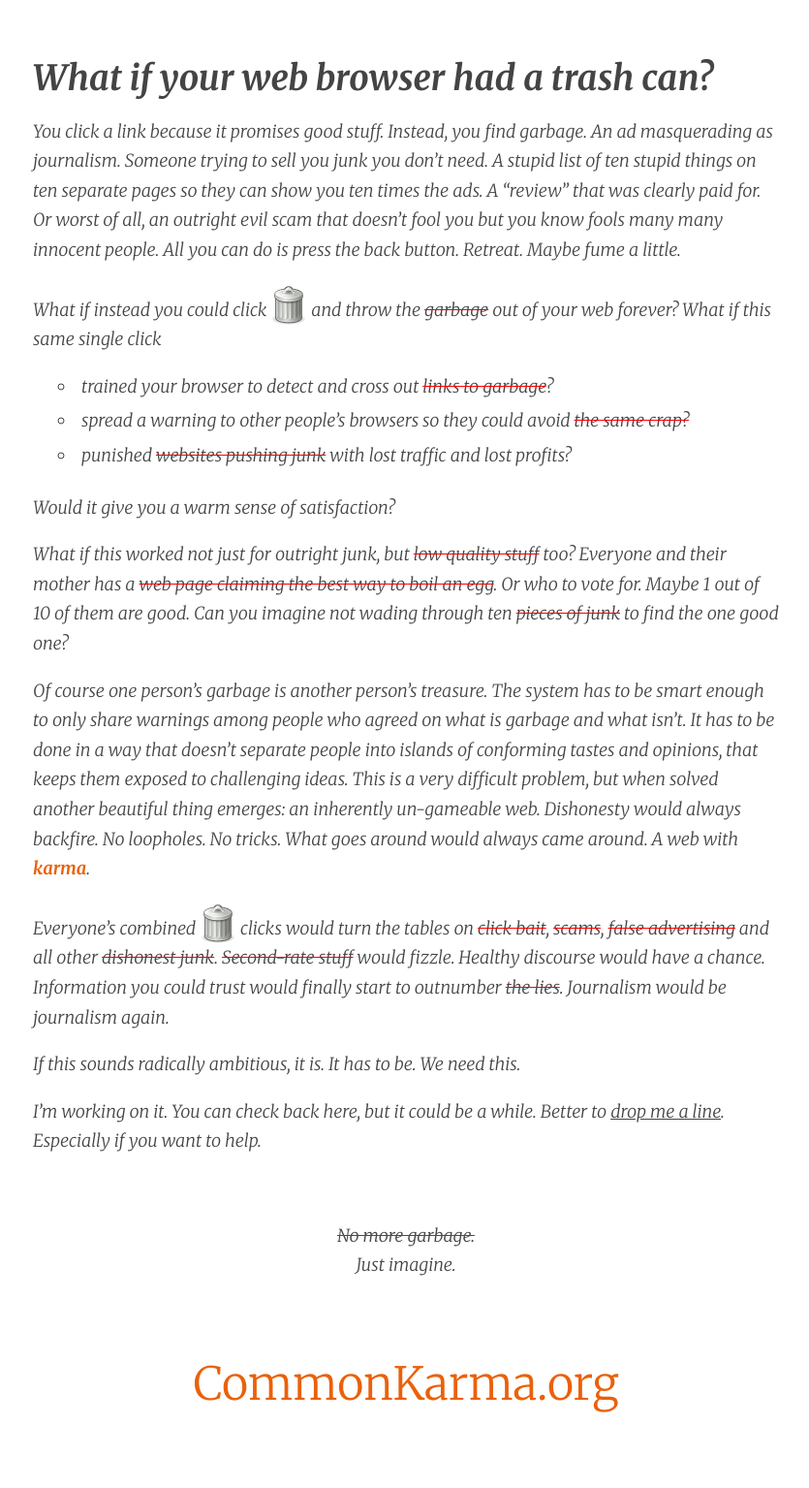
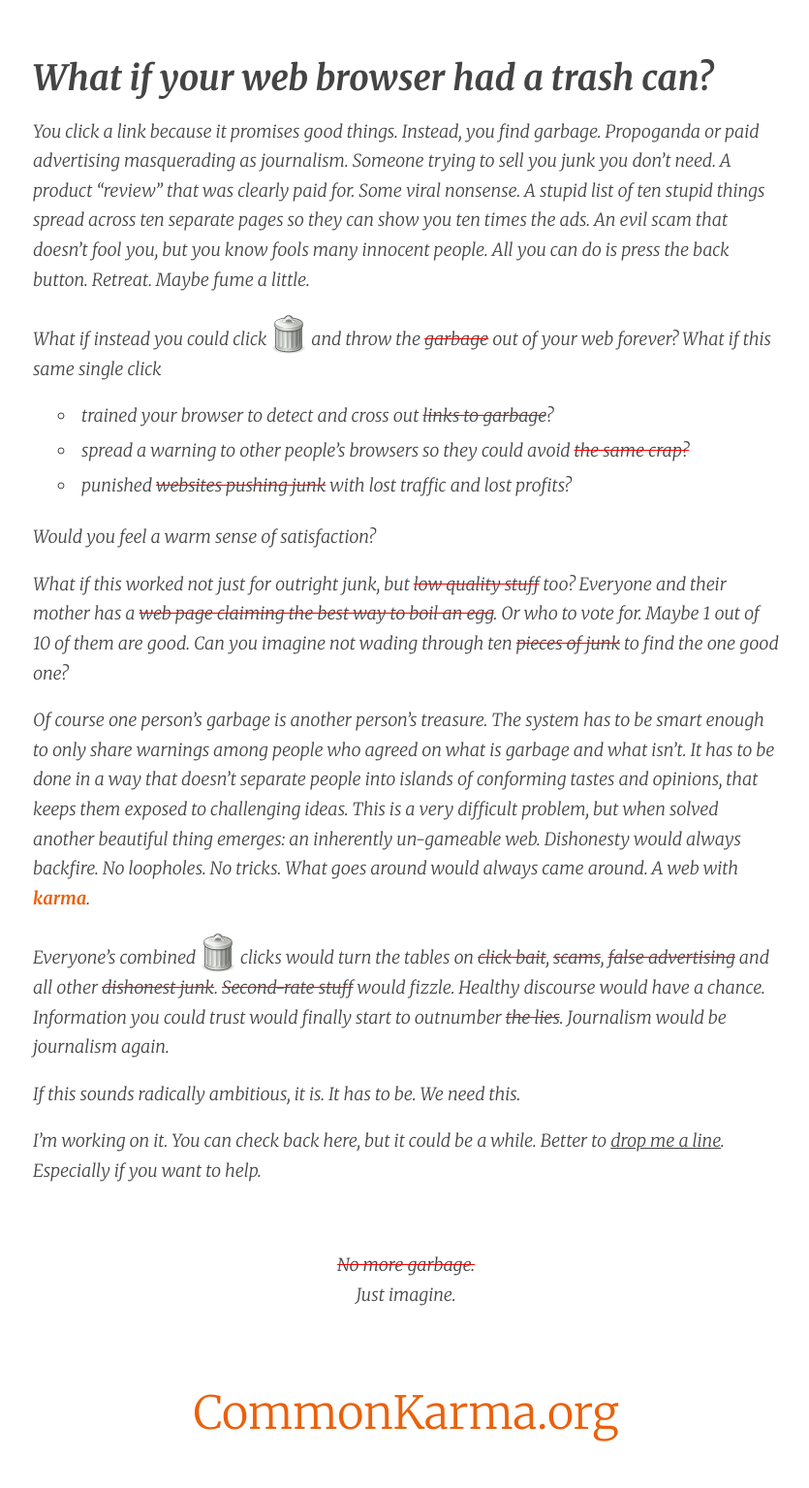
Before and after one commit to commonkarma/commonkarma.org-source, a Jekyll site: the page built from index.md, in a window 1280 px wide. Shown: the whole page at 97% size, without its empty margins (221-1056 px from the left). Built offline with Jekyll 4.4.1, drawn with Linux system fonts in a browser that asks for light colours; comment, search, counter and statistics services are not loaded; before the commit the page ends 1504 px from its top, so only the background shows below that.

Commit message:
update opening paragraph

```diff
--- a/index.md
+++ b/index.md
@@ -7,7 +7,7 @@ title: What If?
 
 # What if your web browser had a trash can?
 
-You click a link because it promises good stuff. Instead, you find garbage. An ad masquerading as journalism. Someone trying to sell you junk you don't need. A stupid list of ten stupid things on ten separate pages so they can show you ten times the ads. A "review" that was clearly paid for. Or worst of all, an outright evil scam that doesn't fool you but you know fools many many innocent people. All you can do is press the back button. Retreat. Maybe fume a little.
+You click a link because it promises good things. Instead, you find garbage. Propoganda or paid advertising masquerading as journalism. Someone trying to sell you junk you don't need. A product "review" that was clearly paid for. Some viral nonsense. A stupid list of ten stupid things spread across ten separate pages so they can show you ten times the ads. An evil scam that doesn't fool you, but you know fools many innocent people. All you can do is press the back button. Retreat. Maybe fume a little.
 
 What if instead you could click <span class="garbage-can">![a trash can](./images/garbage-can.svg)</span> and throw the <del>garbage</del> out of *your* web *forever*? What if this same single click
 
@@ -15,7 +15,7 @@ What if instead you could click <span class="garbage-can">![a trash can](./image
 - spread a warning to other people's browsers so they could avoid <del>the same crap<del>?
 - punished <del>websites pushing junk</del> with lost traffic and lost profits?
 
-Would it give you a warm sense of satisfaction?
+Would you feel a warm sense of satisfaction?
 
 What if this worked not just for outright junk, but <del>low quality stuff</del> too? Everyone and their mother has a <del>web page claiming the best way to boil an egg</del>. Or who to vote for. Maybe 1 out of 10 of them are good. Can you imagine not wading through ten <del>pieces of junk</del> to find the one good one?
 
```
